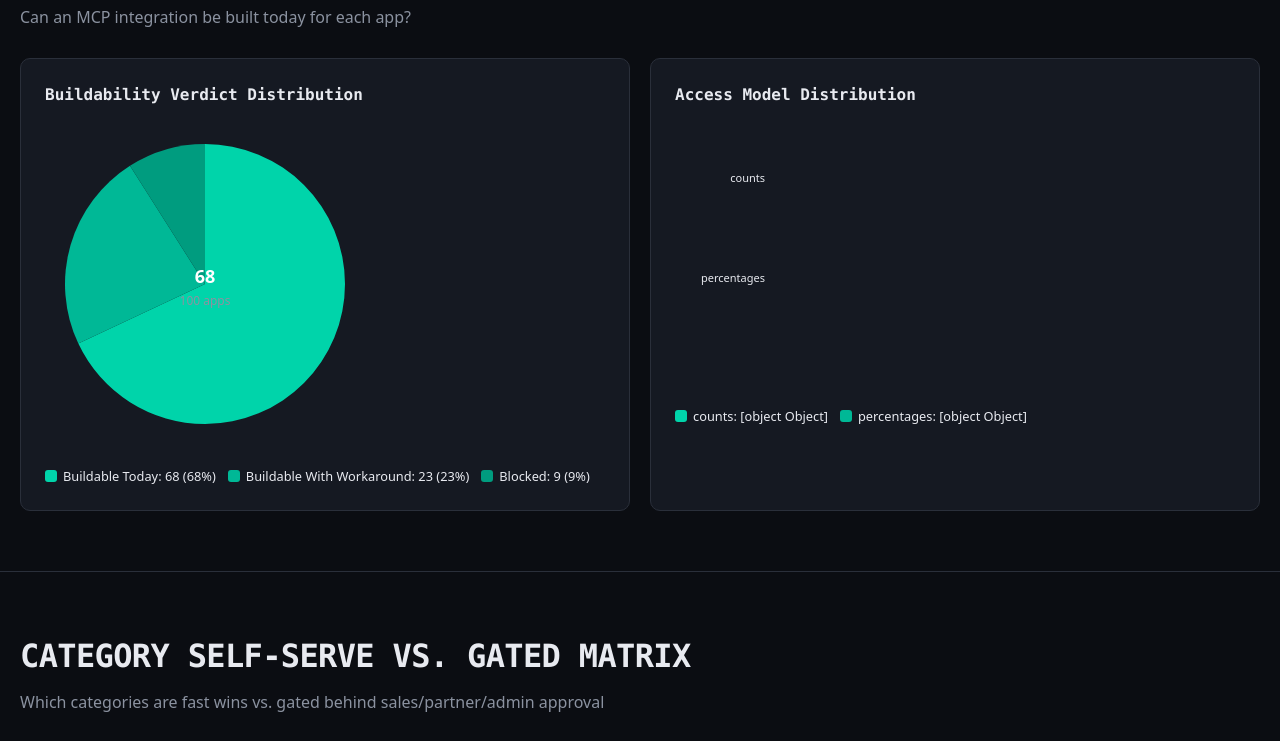
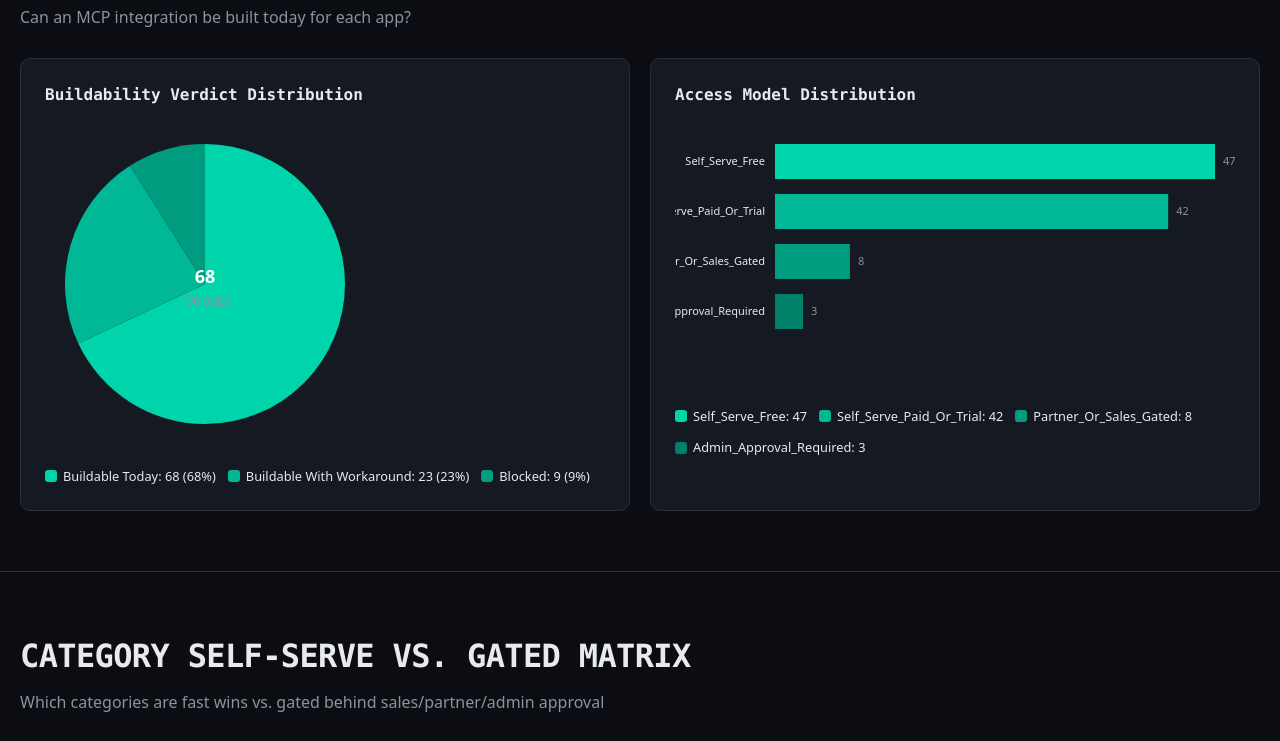
Before and after one commit to Dark-knight232/composios, a plain HTML site: page index.html in a window 1280 px wide. Shown: the part 1269-2010 px from the top of the page. Drawn offline with Linux system fonts and the light colour scheme.

Commit message:
fix: normalize nested distribution objects from live JSON for all chart renderers

```diff
--- a/index.html
+++ b/index.html
@@ -719,22 +719,36 @@ function renderPatterns() {
   `).join('');
 }
 
+function flattenDist(obj){
+  if(!obj || typeof obj !== 'object') return null;
+  const src = (obj.counts && typeof obj.counts === 'object') ? obj.counts : obj;
+  const out = {};
+  Object.keys(src).forEach(k => { if(typeof src[k] === 'number') out[k] = src[k]; });
+  return Object.keys(out).length ? out : null;
+}
+
+function pickDist(...cands){
+  for(const c of cands){ const f = flattenDist(c); if(f) return f; }
+  return {};
+}
+
 function renderBuildability() {
-  const bd = PATTERNS_DATA.buildability_breakdown || FALLBACK_DATA.patterns.buildability_breakdown;
+  const bd = pickDist(PATTERNS_DATA.buildability_verdict_distribution, PATTERNS_DATA.buildability_breakdown, FALLBACK_DATA.patterns.buildability_breakdown);
   const data = [bd.Buildable_Today, bd.Buildable_With_Workaround, bd.Blocked];
   const labels = ['Buildable Today', 'Buildable With Workaround', 'Blocked'];
+  const total = data.reduce((a,b)=>a+(b||0),0) || 100;
   drawPieChart(document.getElementById('buildabilityChart'), data, labels, bd.Buildable_Today);
   const legend = document.getElementById('buildabilityLegend');
   legend.innerHTML = data.map((v,i) => `
-    <span class="legend-item"><span class="legend-swatch" style="background:${CHART_COLORS[i]}"></span>${labels[i]}: ${v} (${Math.round(v/100*100)}%)</span>
+    <span class="legend-item"><span class="legend-swatch" style="background:${CHART_COLORS[i]}"></span>${labels[i]}: ${v} (${Math.round(v/total*100)}%)</span>
   `).join('');
 }
 
 function renderAccess() {
-  const am = PATTERNS_DATA.access_model_distribution || FALLBACK_DATA.patterns.access_model_distribution;
+  const am = pickDist(PATTERNS_DATA.access_model_distribution, FALLBACK_DATA.patterns.access_model_distribution);
+  const labels = Object.keys(am);
   const data = Object.values(am);
-  const labels = Object.keys(am);
-  const maxVal = Math.max(...data);
+  const maxVal = Math.max(...data, 1);
   drawBarChart(document.getElementById('accessChart'), data, labels, maxVal);
   const legend = document.getElementById('accessLegend');
   legend.innerHTML = data.map((v,i) => `
@@ -764,10 +778,10 @@ function renderCategoryMatrix() {
 }
 
 function renderAuthChart() {
-  const ad = PATTERNS_DATA.auth_distribution || FALLBACK_DATA.patterns.auth_distribution;
+  const ad = pickDist(PATTERNS_DATA.auth_methods_distribution, PATTERNS_DATA.auth_distribution, FALLBACK_DATA.patterns.auth_distribution);
+  const labels = Object.keys(ad);
   const data = Object.values(ad);
-  const labels = Object.keys(ad);
-  const maxVal = Math.max(...data);
+  const maxVal = Math.max(...data, 1);
   drawBarChart(document.getElementById('authChart'), data, labels, maxVal);
   const legend = document.getElementById('authLegend');
   legend.innerHTML = data.map((v,i) => `
@@ -776,10 +790,10 @@ function renderAuthChart() {
 }
 
 function renderApiChart() {
-  const asd = PATTERNS_DATA.api_surface_distribution || FALLBACK_DATA.patterns.api_surface_distribution;
+  const asd = pickDist(PATTERNS_DATA.api_surface_distribution, FALLBACK_DATA.patterns.api_surface_distribution);
+  const labels = Object.keys(asd);
   const data = Object.values(asd);
-  const labels = Object.keys(asd);
-  const maxVal = Math.max(...data);
+  const maxVal = Math.max(...data, 1);
   drawBarChart(document.getElementById('apiChart'), data, labels, maxVal);
   const legend = document.getElementById('apiLegend');
   legend.innerHTML = data.map((v,i) => `
@@ -788,13 +802,14 @@ function renderApiChart() {
 }
 
 function renderMcpChart() {
-  const md = PATTERNS_DATA.mcp_distribution || FALLBACK_DATA.patterns.mcp_distribution;
+  const md = pickDist(PATTERNS_DATA.existing_mcp_distribution, PATTERNS_DATA.mcp_distribution, FALLBACK_DATA.patterns.mcp_distribution);
   const data = [md.Official_MCP || 0, md.Community_MCP || 0, md.None_Found || 0];
   const labels = ['Official MCP', 'Community MCP', 'None Found'];
+  const total = data.reduce((a,b)=>a+(b||0),0) || 100;
   drawPieChart(document.getElementById('mcpChart'), data, labels, md.Official_MCP || 0);
   const legend = document.getElementById('mcpLegend');
   legend.innerHTML = data.map((v,i) => `
-    <span class="legend-item"><span class="legend-swatch" style="background:${CHART_COLORS[i]}"></span>${labels[i]}: ${v} (${Math.round(v/100*100)}%)</span>
+    <span class="legend-item"><span class="legend-swatch" style="background:${CHART_COLORS[i]}"></span>${labels[i]}: ${v} (${Math.round(v/total*100)}%)</span>
   `).join('');
 }
 
```
